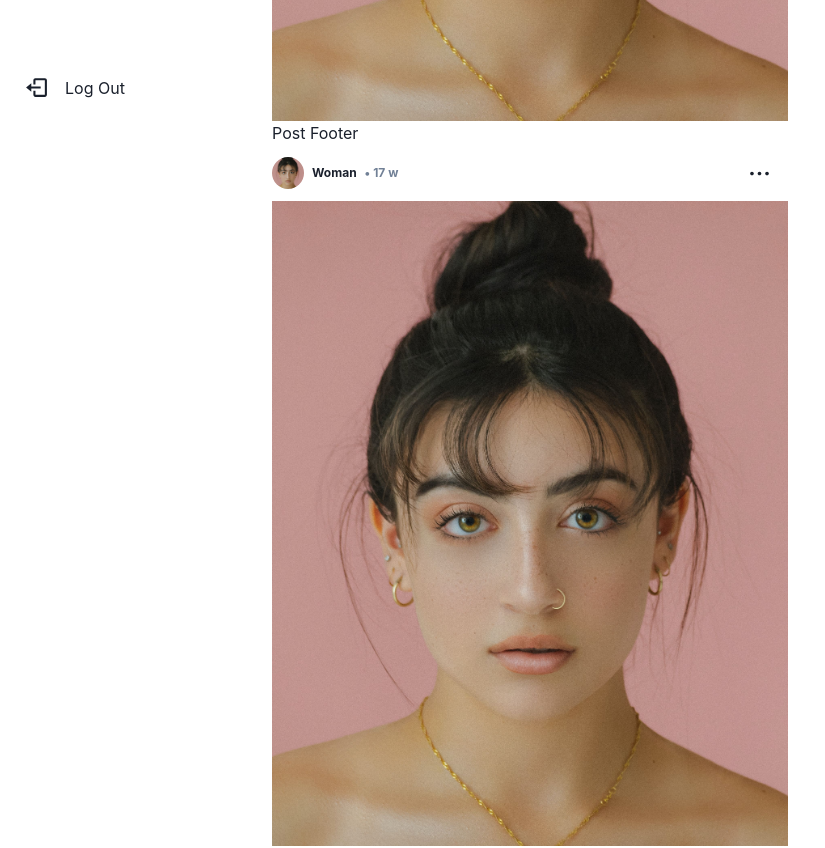
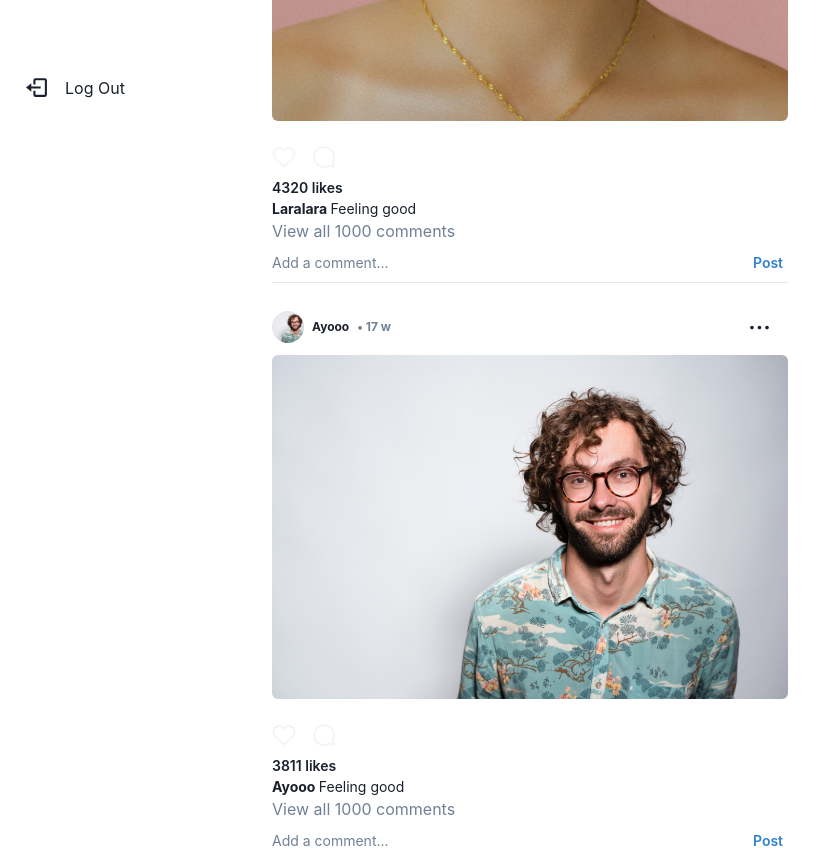
Before and after one commit to DerickPederzini/Instagram-Clone, a React (Vite) app: page / in a window 1280 px wide. Shown: the part 660-1508 px from the top of the page, without its empty margins (0-825 px from the left). Built offline with nearby package versions, Linux system fonts and the light colour scheme.

Commit message:
Making a better Post page

```diff
--- a/src/components/FeedPosts/FeedPost.jsx
+++ b/src/components/FeedPosts/FeedPost.jsx
@@ -2,16 +2,16 @@
 import PostFooter from "./PostFooter"
 import PostHeader from "./PostHeader"
 
-const FeedPost = () => {
+const FeedPost = ({img, username, avatar}) => {
   return (
     <>
-      <PostHeader />
+      <PostHeader username={username} avatar={avatar}/>
 
-      <Box>
-        <Image src="/img1.png" alt="user profile pic"/>
+      <Box  borderRadius={6} overflow={"hidden"}>
+        <Image src={img} alt="user profile pic"/>
       </Box>
 
-      <PostFooter />
+      <PostFooter username={username} />
 
     </>
   )
--- a/src/components/FeedPosts/FeedPosts.jsx
+++ b/src/components/FeedPosts/FeedPosts.jsx
@@ -8,10 +8,14 @@
     py={10}
     px={2}>
 
-        <FeedPost />
-        <FeedPost />
-        <FeedPost />
-        <FeedPost />
+        <FeedPost
+          img='/img1.png ' username="Laralara" avatar='img1.png'/>
+        <FeedPost
+        img='/img2.png ' username="Ayooo" avatar='img2.png' />
+        <FeedPost
+        img='/img3.png ' username="Digdigjoy" avatar='img3.png' />
+        <FeedPost
+        img='/img4.png ' username="Halo" avatar='img4.png' />
 
     </Container>
   )
--- a/src/components/FeedPosts/PostFooter.jsx
+++ b/src/components/FeedPosts/PostFooter.jsx
@@ -1,10 +1,76 @@
-import React from 'react'
+import { Box, Button, Flex, Input, InputGroup, InputRightElement, Text} from '@chakra-ui/react'
+import React, { useState } from 'react'
+import { CommentLogo, NotificationsLogo, UnlikeLogo } from '../../assets/constants';
 
-const PostFooter = () => {
+const PostFooter = ({username}) => {
+
+  let randomLikes = parseInt(Math.random()*5000 + 1);
+
+  const [liked, setLiked] = useState(false);
+  const [likes, setLikesCount] = useState(randomLikes);
+
+  const handleLike = () => {
+
+    if(liked){
+      setLiked(false);
+      setLikesCount(likes - 1);
+    }else{
+      setLiked(true);
+      setLikesCount(likes + 1);
+    }
+
+  }
+
   return (
-    <div>
-      Post Footer
-    </div>
+    <Box my={6}>
+
+      <Flex alignItems={"center"} gap={4} w={"full"} pt={0} mb={2} mt={3}>
+
+        <Box
+        onClick={handleLike}
+        cursor={"pointer"}
+        fontSize={18}>
+          {!liked ? (<NotificationsLogo/>) : (<UnlikeLogo/>)}
+        </Box>
+
+        <Box cursor={"pointer"} fontSize={18}>
+          {<CommentLogo  />}
+        </Box>
+
+      </Flex>
+
+      <Text fontSize={"sm"} fontWeight={600}>
+        {likes} likes
+      </Text>
+
+      <Text fontSize={"sm"} fontWeight={700}>
+       {username}{" "}
+        <Text as={"span"} fontWeight={400}>
+          Feeling good
+        </Text>
+      </Text>
+
+      <Text
+      color={"gray.500"}
+      cursor={"pointer"}> View all 1000 comments</Text>
+
+      <Flex alignItems={"center"} gap={2} justify={"space-between"} w={"full"}>
+
+        <InputGroup>
+
+        <Input placeholder='Add a comment...' variant={"flushed"} fontSize={14}/>
+
+        <InputRightElement>
+
+          <Button fontSize={14} color={"blue.500"} fontWeight={600} cursor={"pointer"} _hover={"white"} background={"transparent"}>Post</Button>
+
+        </InputRightElement>
+
+        </InputGroup>
+
+      </Flex>
+
+    </Box>
   )
 }
 
--- a/src/components/FeedPosts/PostHeader.jsx
+++ b/src/components/FeedPosts/PostHeader.jsx
@@ -4,14 +4,12 @@
 import { useState } from 'react';
 
 
-const PostHeader = () => {
+const PostHeader = ({username, avatar}) => {
 
     let weekDay = parseInt(Math.random() * 100) + 1;
     let weekOrYear = weekDay < 52 ? "w" : "y"
 
     const { isOpen, onOpen, onClose } = useDisclosure()
-
-
 
     return (
         <Flex
@@ -21,9 +19,9 @@
             my={2}>
 
             <Flex alignItems={"center"} gap={2}>
-                <Avatar src='/img1.png' alt={"User profile pic"} size={"sm"} />
+                <Avatar src={avatar} alt={"User profile pic"} size={"sm"} />
                 <Flex fontSize={12} fontWeight={"bold"} gap={"2"}>
-                    Woman
+                    {username}
                     <Box color={"gray.500"}>
                         • {weekDay > 52 ? parseInt(weekDay / 10) : weekDay} {weekOrYear}
                     </Box>
--- a/src/components/Modals/PostHeaderModal/HeaderModel.jsx
+++ b/src/components/Modals/PostHeaderModal/HeaderModel.jsx
@@ -3,7 +3,7 @@
 
 const HeaderModel = () => {
   return (
-    <Modal className='fixed inset-0 bg-black bg-opacity-40' justifyContent={"center"} alignItems={"center"}>
+    <Modal className='fixed inset-0 bg-black bg-opacity-40' justifyContent={"center"} alignItems={"center"} >
 
 
 
```
